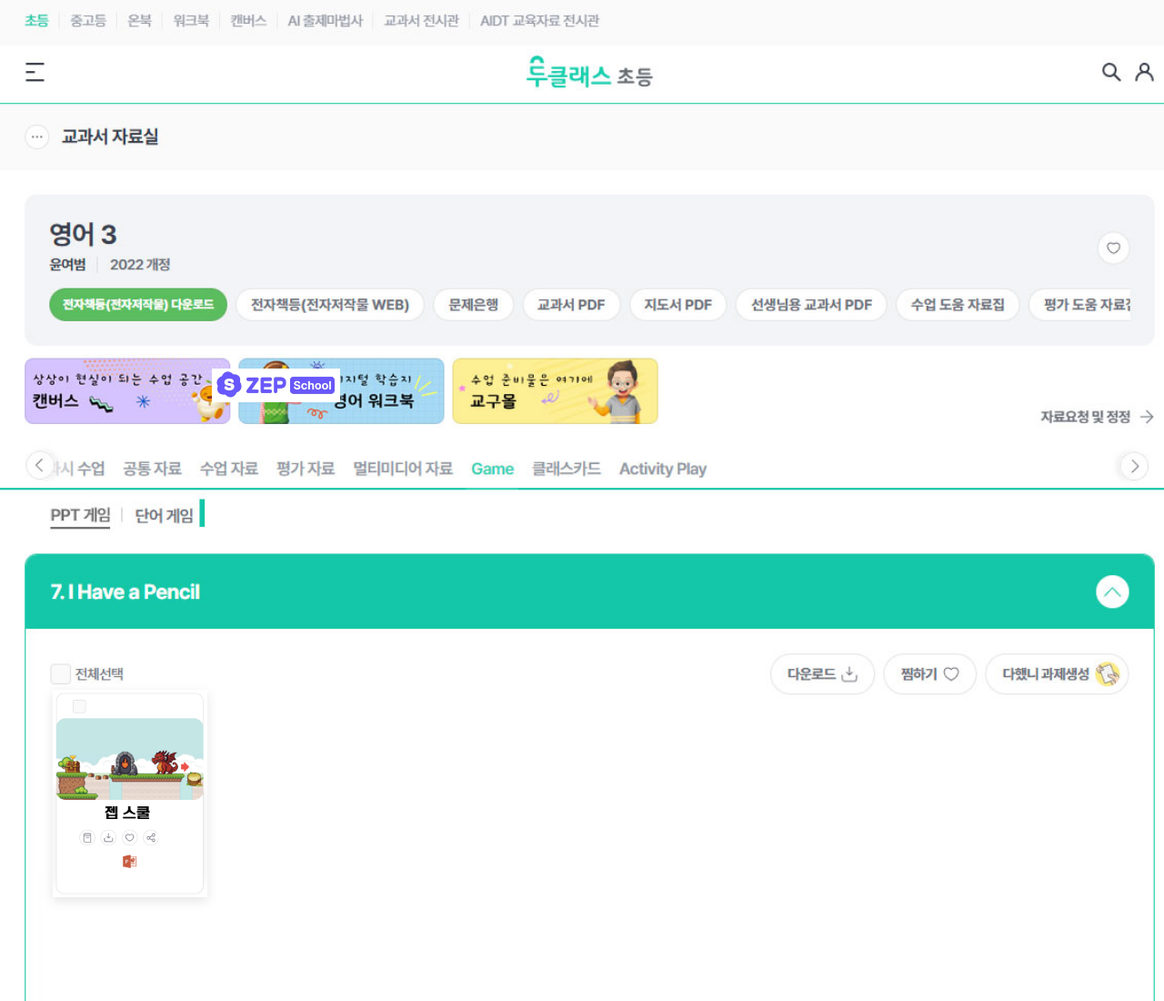
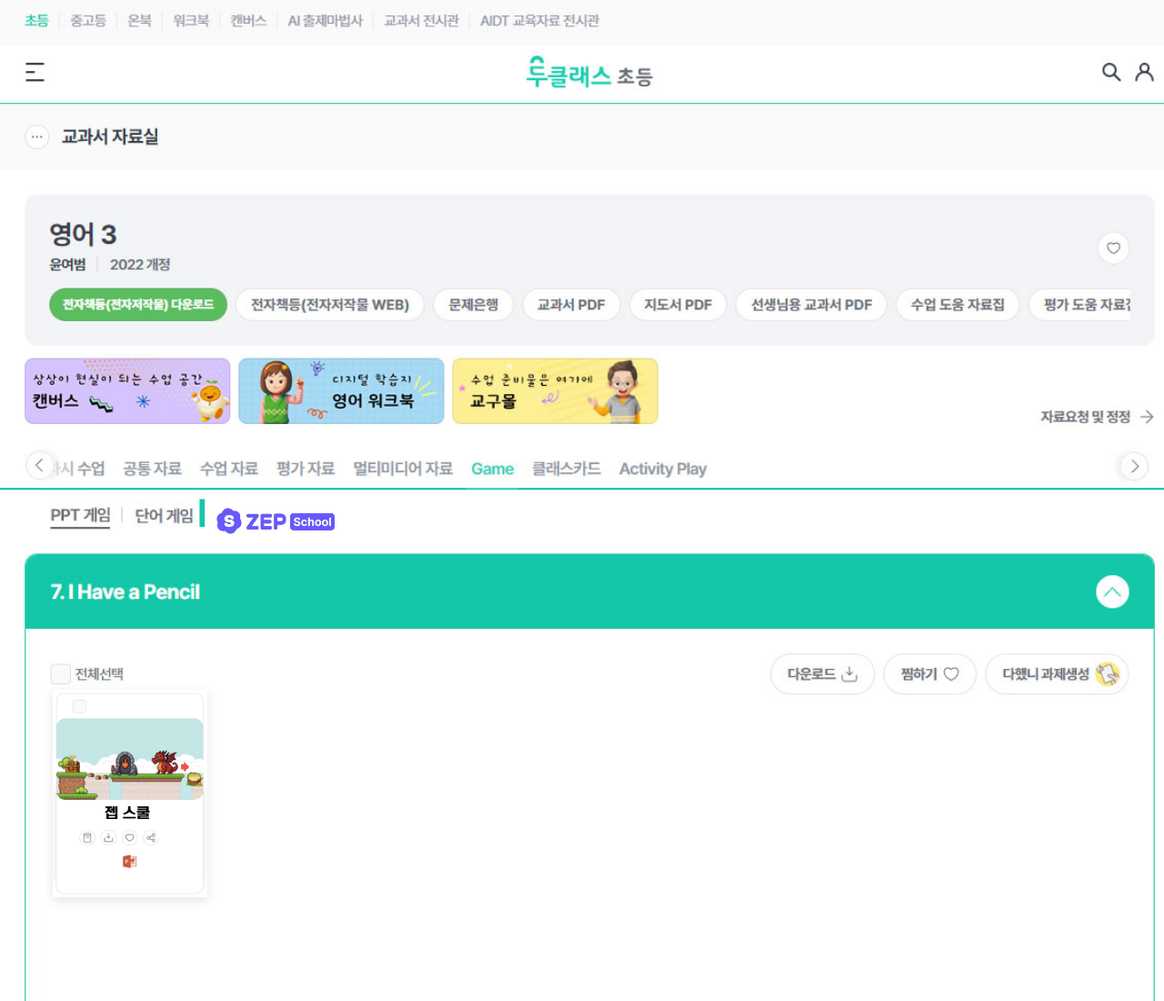
Before and after one commit to chorongkim-web/douclassxzep, a plain HTML site: page index.html in a window 1280 px wide. Shown: the top 1100 px of the page at 91% size. Drawn offline with Linux system fonts and the light colour scheme.

Commit message:
Update index.html

```diff
--- a/index.html
+++ b/index.html
@@ -31,7 +31,7 @@
     /* ZEP School 로고 버튼 (상단) */
 .logo-button-overlay {
     position: absolute;
-            top: 15.8%;
+    top: 21.8%; /* 이 부분을 수정합니다 */
     left: 18.2%;
     width: 11%;
     height: 2.3%;
```
Lines whose indentation alone changed are shown as unchanged.
